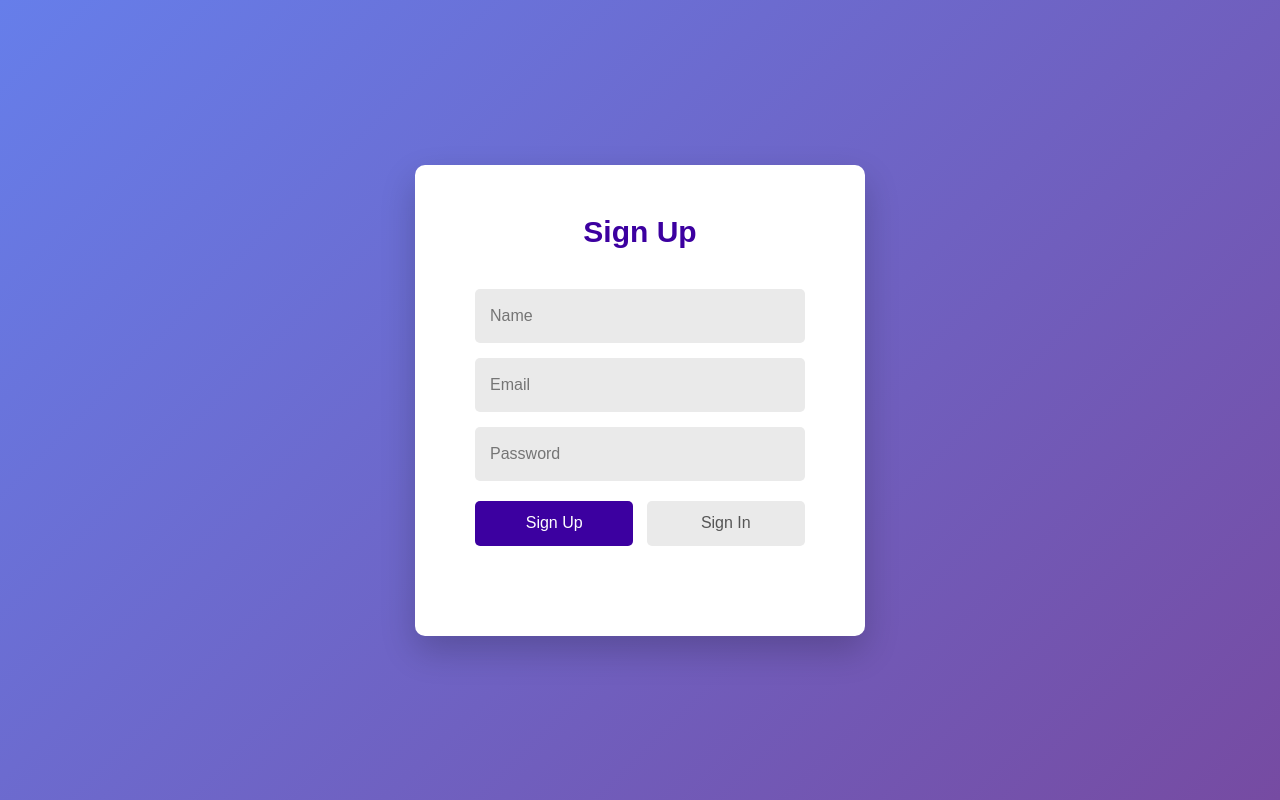
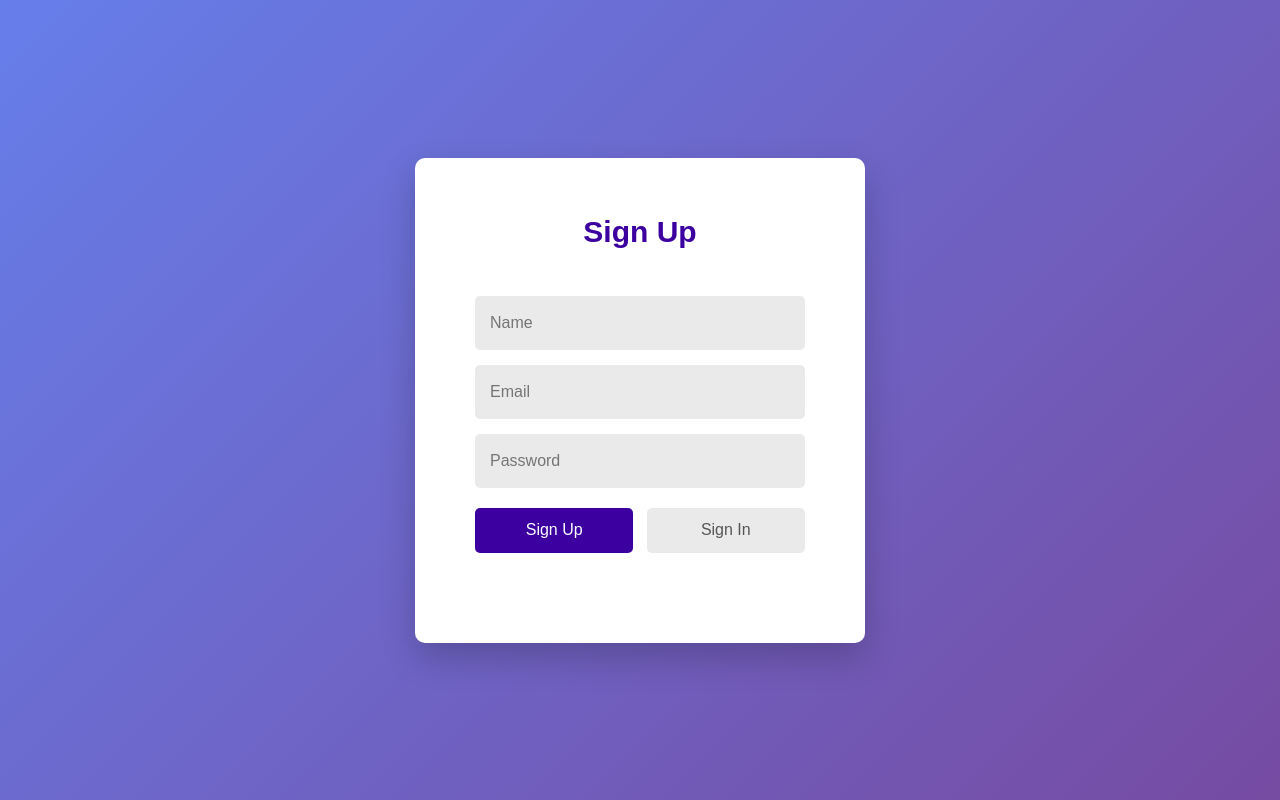
Before and after one commit to vadlamaninandini08-cloud/task-manager, a website: page public/index.html in a window 1280 px wide. Drawn offline with Linux system fonts and the light colour scheme.

Commit message:
Update body and heading styles in CSS

```diff
--- a/public/style.css
+++ b/public/style.css
@@ -6,13 +6,24 @@
 }
 
 body {
+      font-size: 18px;
+  line-height: 1.6;
     background: linear-gradient(135deg, #667eea 0%, #764ba2 100%);
     height: 100vh;
     display: flex;
     align-items: center;
     justify-content: center;
 }
+h1 {
+  font-size: 2.5rem;
+  font-weight: 700;
+  margin-bottom: 1rem;
+}
 
+button, input {
+  font-size: 1.1rem;
+  padding: 12px 20px;
+}
 .container {
     width: 100%;
     max-width: 450px;
```
